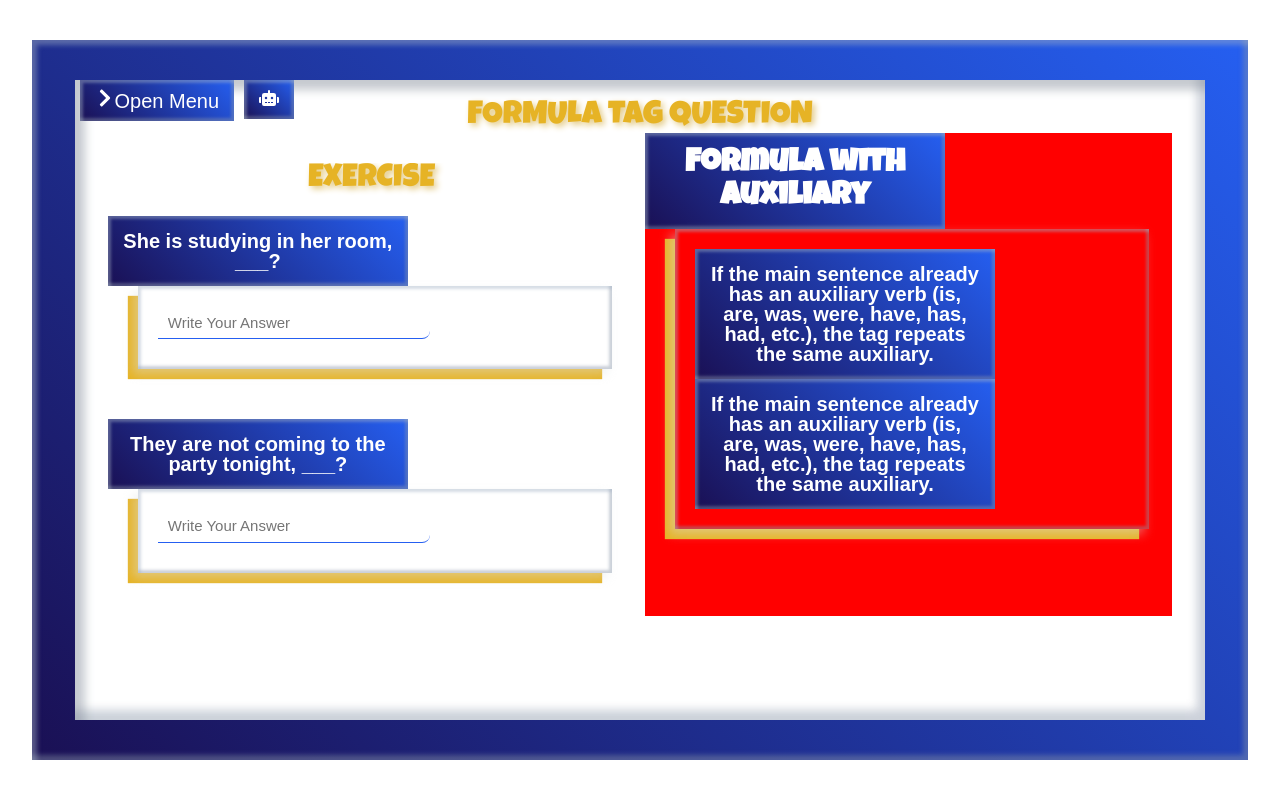
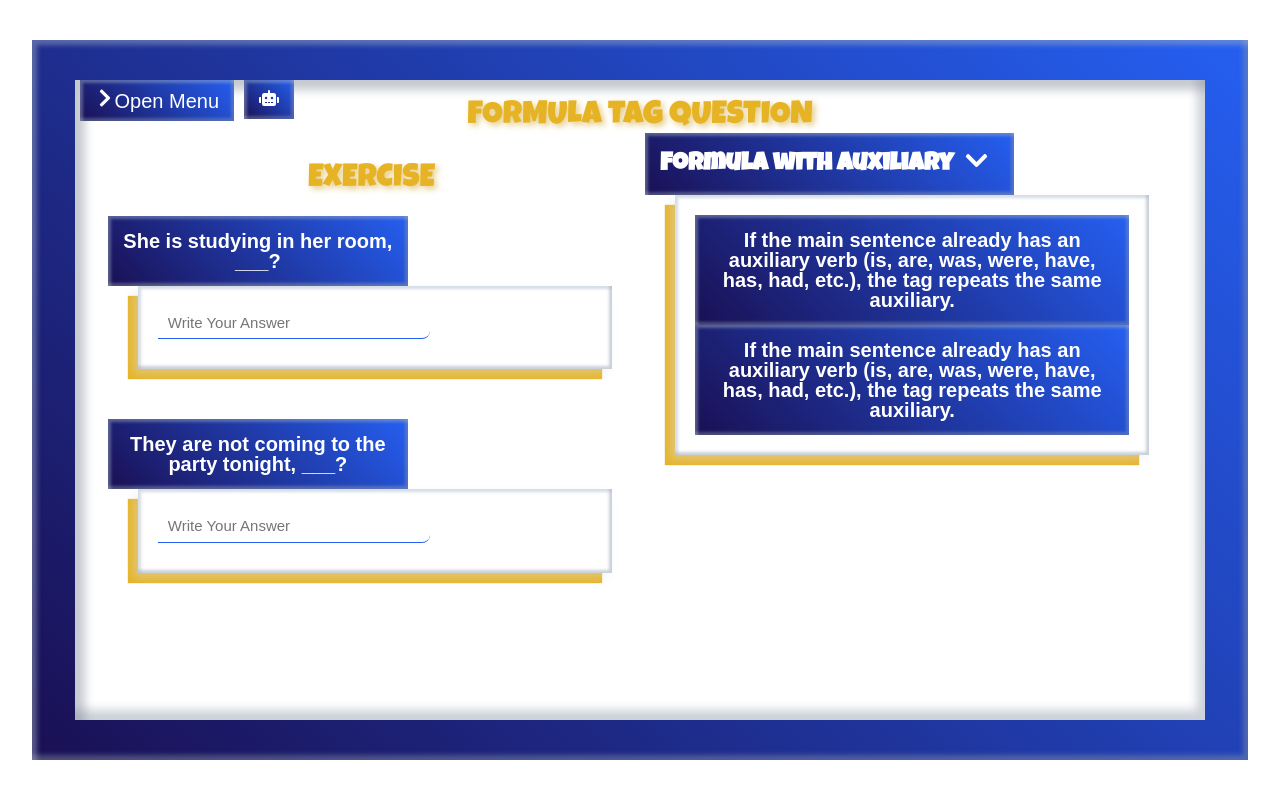
Before and after one commit to rizzkaaa/tag-question, a Next.js app: page /dashboard/formula-tag-question in a window 1280 px wide. Built offline with nearby package versions, Linux system fonts and the light colour scheme; a web font is replaced by a local one.

Commit message:
update material 1

```diff
--- a/app/dashboard/formula-tag-question/page.jsx
+++ b/app/dashboard/formula-tag-question/page.jsx
@@ -6,6 +6,7 @@ import {
   FaAngleDoubleDown,
   FaAngleDoubleUp,
   FaPaperPlane,
+  FaChevronDown,
 } from "react-icons/fa";
 
 export default function FormulaPage() {
@@ -195,8 +196,9 @@ export default function FormulaPage() {
                     {q.type[1] == "positive" ? q.type[1] : "negative"} sentence
                     containing the {q.type[0]} verb <i>{q.aux}</i> and the
                     subject <i>{q.subject}</i>, which means the tag question
-                    uses the {q.type[1] == "positive" ? "negative" : q.type[1]} {q.type[0]} verb <i>{q.correct_aux}</i> with
-                    the subject <i>{q.subject}</i>. The result is {" "}
+                    uses the {q.type[1] == "positive" ? "negative" : q.type[1]}{" "}
+                    {q.type[0]} verb <i>{q.correct_aux}</i> with the subject{" "}
+                    <i>{q.subject}</i>. The result is{" "}
                     <u>
                       <i>
                         <b>{q.answer[0]}</b>
@@ -214,6 +216,9 @@ export default function FormulaPage() {
               <div className={styles.text}>
                 <h1 className={luckiest_Guy.className}>
                   Formula with Auxiliary
+                  <div className={styles.icon}>
+                    <FaChevronDown />
+                  </div>
                 </h1>
               </div>
             </div>
@@ -245,80 +250,3 @@ export default function FormulaPage() {
     </div>
   );
 }
-
-// import { useState } from "react";
-// import { FaPaperPlane, FaAngleDoubleUp } from "react-icons/fa";
-// import styles from "./page.module.css";
-
-// export default function Home() {
-//   const [answers, setAnswers] = useState({});
-//   const [status, setStatus] = useState({});
-
-//   const questions = [
-//     {
-//       id: 1,
-//       question: "Apa fungsi controller di MVC?",
-//       answer: ["controller", "alur", "logika"],
-//     },
-//     {
-//       id: 2,
-//       question: "Jelaskan kegunaan API",
-//       answer: ["data", "komunikasi", "server", "client"],
-//     },
-//   ];
-
-//   const checkAnswer = (q) => {
-//     const userAnswer = answers[q.id]?.toLowerCase().trim();
-
-//     if (!userAnswer) return "kosong";
-
-//     const match = q.answer.some((keyword) =>
-//       userAnswer.includes(keyword.toLowerCase())
-//     );
-
-//     return match ? "benar" : "salah";
-//   };
-
-//   const handleSubmit = (q) => {
-//     const result = checkAnswer(q);
-//     setStatus({
-//       ...status,
-//       [q.id]: result,
-//     });
-//   };
-
-//   return (
-//     <div>
-//       {questions.map((q) => (
-//         <div key={q.id} className={styles.result}>
-//           <p>{q.question}</p>
-
-//           <div className={styles.answerField}>
-//             <input
-//               type="text"
-//               placeholder="Write Your Answer"
-//               // value={answers[q.id] || ""}
-//               onChange={(e) =>
-//                 setAnswers({ ...answers, [q.id]: e.target.value })
-//               }
-//             />
-
-//             <button onClick={() => handleSubmit(q)}>
-//               <FaPaperPlane />
-//             </button>
-//           </div>
-
-//           <p>
-//             {status[q.id] === "benar" && "✅ Correct"}
-//             {status[q.id] === "salah" && "❌ Wrong"}
-//             {status[q.id] === "kosong" && "⚪ Not Answered"}
-//           </p>
-
-//           <div className={styles.icon}>
-//             <FaAngleDoubleUp />
-//           </div>
-//         </div>
-//       ))}
-//     </div>
-//   );
-// }
--- a/app/dashboard/formula-tag-question/page.module.css
+++ b/app/dashboard/formula-tag-question/page.module.css
@@ -15,7 +15,7 @@
 }
 
 .borderBox .text h1 {
-  /* font-size: 35px; */
+  font-size: 25px;
   color: white;
   text-align: center;
   font-weight: bold;
@@ -42,7 +42,6 @@
 }
 .side {
   flex: 1;
-  background-color: red;
   margin-inline: 5px;
 }
 
@@ -148,3 +147,20 @@
 .show{
   display: block !important;
 }
+
+
+/* MATERIAL */
+.side:last-child{
+  display: flex;
+
+}
+.side:last-child .borderBox h1{
+  display: flex;
+  align-items: center;
+}
+.side:last-child .borderBox .icon{
+  margin-inline: 10px;
+}
+.side:last-child .borderBox{
+  max-width: fit-content;
+}
```
